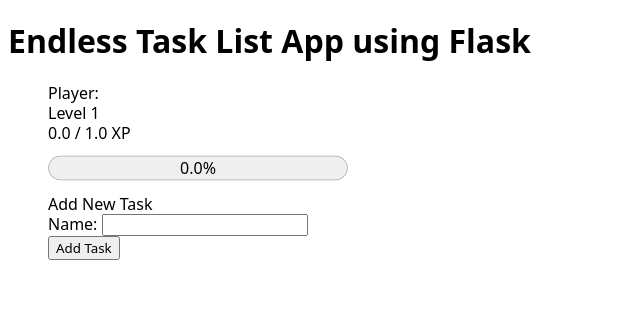
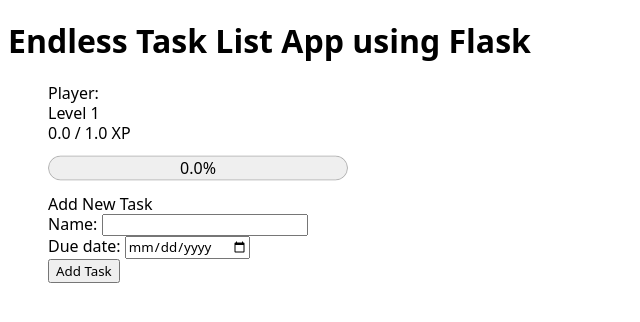
Before and after one commit to lulunac27a/flask-endless-task-list-app, a Flask app: page / in a window 1280 px wide. Shown: the top 322 px of the page, without its empty margins (0-640 px from the left). Run offline with Flask 3, Linux system fonts and the light colour scheme; data comes from the database, SQL or seed files in the repository; data that the repository does not hold is empty.

Commit message:
Add task due date field

```diff
--- a/app.py
+++ b/app.py
@@ -1,6 +1,9 @@
+from datetime import datetime
 import math
 from flask import Flask, render_template, request, redirect, url_for
 from flask_sqlalchemy import SQLAlchemy
+from sqlalchemy import text
+
 
 app = Flask(__name__)
 app.config["SQLALCHEMY_DATABASE_URI"] = "sqlite:///app.db"
@@ -9,8 +12,10 @@
 
 
 class User(db.Model):
-    id = db.Column(db.Integer, primary_key=True, unique=True, nullable=False)  # user id
-    username = db.Column(db.String(80), unique=True, nullable=False)  # username
+    id = db.Column(db.Integer, primary_key=True,
+                   unique=True, nullable=False)  # user id
+    username = db.Column(db.String(80), unique=True,
+                         nullable=False)  # username
     xp = db.Column(db.Float, default=0)  # user XP
     xp_required = db.Column(db.Float, default=1)  # user XP required
     total_xp = db.Column(db.Float, default=0)  # user total XP
@@ -33,13 +38,17 @@
 
 
 class Task(db.Model):
-    id = db.Column(db.Integer, primary_key=True, unique=True, nullable=False)  # task id
+    id = db.Column(db.Integer, primary_key=True,
+                   unique=True, nullable=False)  # task id
     name = db.Column(db.String(80))  # task name
+    due_date = db.Column(
+        db.Date, default=datetime.now().date())  # task due date
     completed = db.Column(db.Boolean, default=False)  # is task completed
     user_id = db.Column(
         db.Integer, db.ForeignKey(User.__tablename__ + ".id")
     )  # user id
-    user = db.relationship("User", backref=db.backref("tasks", lazy=True))  # user
+    user = db.relationship(
+        "User", backref=db.backref("tasks", lazy=True))  # user
 
 
 @app.route("/")
@@ -54,9 +63,13 @@
 @app.route("/add", methods=["POST"])
 def add_task():  # add task to task list
     name = request.form.get("name")  # get name from request form
+    due_date = request.form.get("due_date")  # get due date
     user = User.query.first()  # get first user
     if user:
-        new_task = Task(name=name, user_id=user.id)
+        new_task = Task(
+            name=name, user_id=user.id, due_date=datetime.strptime(
+                due_date, "%Y-%m-%d")
+        )
         db.session.add(new_task)  # add new task to task list
         db.session.commit()  # commit database changes
     return redirect(url_for("index"))  # redirect to index page template
@@ -81,6 +94,16 @@
             new_user = User(username="Player")  # create new user
             db.session.add(new_user)  # add new user to database
             db.session.commit()  # commit database changes
+        if "due_date" not in [
+            column["name"] for column in db.inspect(db.engine).get_columns("task")
+        ]:
+            db.session.execute(
+                text("ALTER TABLE task ADD COLUMN due_date DATE"))
+        tasks = Task.query.all()
+        for task in tasks:
+            if task.due_date is None:
+                task.due_date = datetime.now().date()
+        db.session.commit()
 
 
 if __name__ == "__main__":
--- a/templates/index.html
+++ b/templates/index.html
@@ -24,6 +24,8 @@
       <form action="{{ url_for('add_task') }}" method="post">
         <!--form to add task-->
         Name: <input type="text" id="name" name="name" required /><br />
+        Due date:
+        <input type="date" id="due_date" name="due_date" required /><br />
         <input type="submit" value="Add Task" />
       </form>
       <ul>
```
